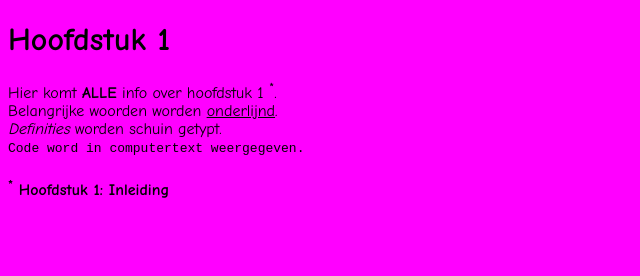
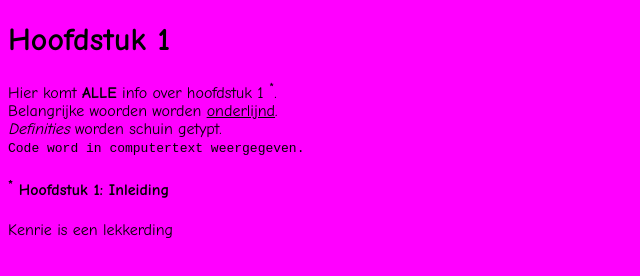
Before and after one commit to SimonStnn/WebDesign_KTA, a plain HTML site: page Deel1/oef4/index.html in a window 1280 px wide. Shown: the whole page, without its empty margins (0-640 px from the left). Drawn offline with Linux system fonts and the light colour scheme.

Commit message:
Update index.html

```diff
--- a/Deel1/oef4/index.html
+++ b/Deel1/oef4/index.html
@@ -16,5 +16,6 @@
          <tt>Code word in computertext weergegeven.</tt>
       </p>
       <h4><sup>*</sup> Hoofdstuk 1: Inleiding</h4>
+      <p>Kenrie is een lekkerding</p>
    </body>
 </html>
```
